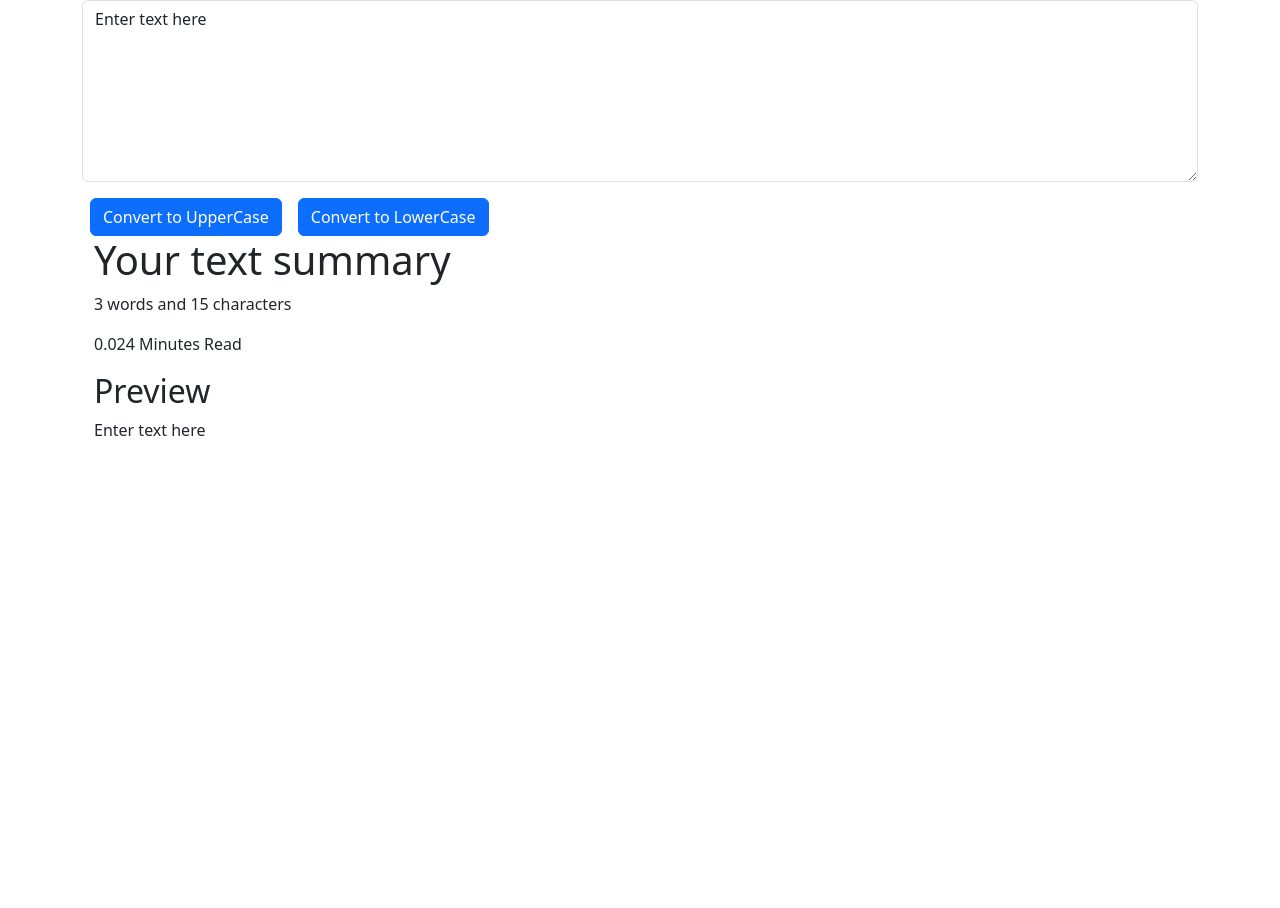
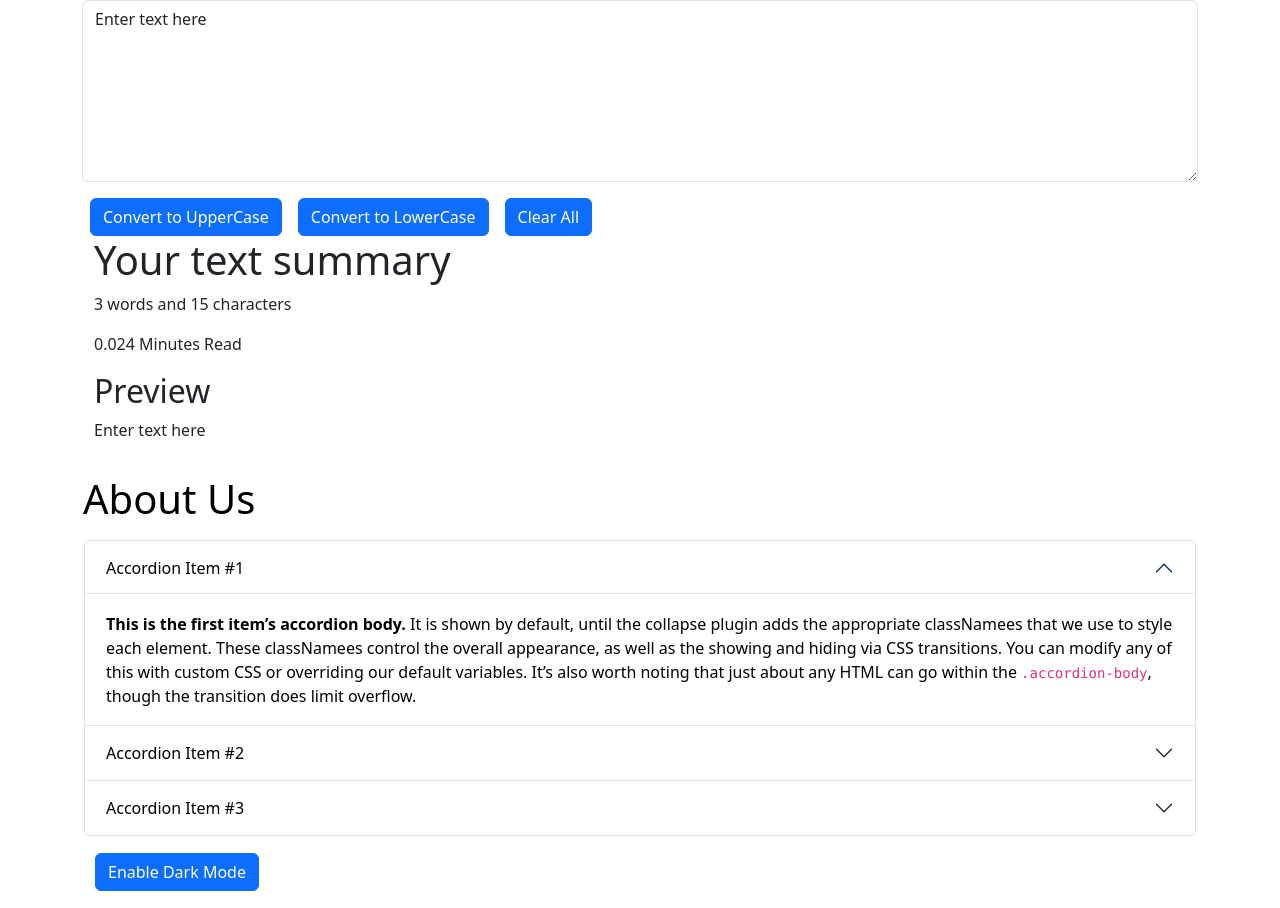
Before and after one commit to cricketers/TextUtils, a React (Create React App) app: page / in a window 1280 px wide. Shown: the part 160-1068 px from the top of the page. Before the commit the page ends 800 px from the top, so only its background shows below. Built offline with nearby package versions, Linux system fonts and the light colour scheme.

Commit message:
video 10 is completed

```diff
--- a/src/App.js
+++ b/src/App.js
@@ -1,4 +1,5 @@
 import './App.css';
+import About from './component/About';
 import Navbar from './component/Navbar';
 import TextForm from './component/TextForm';
 
@@ -15,6 +16,7 @@
       <div className="container my-3">
         <TextForm heading="Enter your Text" />
       </div>
+      <About/>
     </>
   );
 }
--- /dev/null
+++ b/src/component/About.js
@@ -0,0 +1,77 @@
+import React, { useState } from 'react'
+
+export default function About() {
+ const [myStyle, setMyStyle] = useState({
+color:'black',
+backgroundColor:'white',
+border: '1px solid white'
+    })
+
+    const [btntext, setBtnText] = useState("Enable Dark Mode");
+
+  const toggleStyle= ()=>{
+        if(myStyle.color === 'black'){
+               setMyStyle({
+                    color:'white',
+                    backgroundColor:'black'
+               })
+               setBtnText("Enable Light Mode");
+        }
+        else{
+              setMyStyle({
+                    color:'black',
+                    backgroundColor:'white'
+               })
+                           setBtnText("Enable Dark Mode");
+
+        }
+        }
+
+
+  return (
+    <div className='container' style={myStyle}>
+        <h1 className='my-3'>About Us</h1>
+     <div className="accordion" id="accordionExample" style={myStyle}>
+  <div className="accordion-item">
+    <h2 className="accordion-header">
+      <button className="accordion-button" type="button" style={myStyle} data-bs-toggle="collapse" data-bs-target="#collapseOne" aria-expanded="true" aria-controls="collapseOne">
+        Accordion Item #1
+      </button>
+    </h2>
+    <div id="collapseOne" className="accordion-collapse collapse show" style={myStyle} data-bs-parent="#accordionExample">
+      <div className="accordion-body">
+        <strong>This is the first item’s accordion body.</strong> It is shown by default, until the collapse plugin adds the appropriate classNamees that we use to style each element. These classNamees control the overall appearance, as well as the showing and hiding via CSS transitions. You can modify any of this with custom CSS or overriding our default variables. It’s also worth noting that just about any HTML can go within the <code>.accordion-body</code>, though the transition does limit overflow.
+      </div>
+    </div>
+  </div>
+  <div className="accordion-item">
+    <h2 className="accordion-header">
+      <button className="accordion-button collapsed" type="button" style={myStyle} data-bs-toggle="collapse" data-bs-target="#collapseTwo" aria-expanded="false" aria-controls="collapseTwo">
+        Accordion Item #2
+      </button>
+    </h2>
+    <div id="collapseTwo" className="accordion-collapse collapse" style={myStyle} data-bs-parent="#accordionExample">
+      <div className="accordion-body">
+        <strong>This is the second item’s accordion body.</strong> It is hidden by default, until the collapse plugin adds the appropriate classNamees that we use to style each element. These classNamees control the overall appearance, as well as the showing and hiding via CSS transitions. You can modify any of this with custom CSS or overriding our default variables. It’s also worth noting that just about any HTML can go within the <code>.accordion-body</code>, though the transition does limit overflow.
+      </div>
+    </div>
+  </div>
+  <div className="accordion-item">
+    <h2 className="accordion-header">
+      <button className="accordion-button collapsed" type="button" style={myStyle} data-bs-toggle="collapse" data-bs-target="#collapseThree" aria-expanded="false" aria-controls="collapseThree">
+        Accordion Item #3
+      </button>
+    </h2>
+    <div id="collapseThree" className="accordion-collapse collapse" style={myStyle} data-bs-parent="#accordionExample">
+      <div className="accordion-body">
+        <strong>This is the third item’s accordion body.</strong> It is hidden by default, until the collapse plugin adds the appropriate classNamees that we use to style each element. These classNamees control the overall appearance, as well as the showing and hiding via CSS transitions. You can modify any of this with custom CSS or overriding our default variables. It’s also worth noting that just about any HTML can go within the <code>.accordion-body</code>, though the transition does limit overflow.
+      </div>
+    </div>
+  </div>
+</div>
+<div className="container">
+ <button type='submit' onClick={toggleStyle} className='btn btn-primary my-3'>{btntext}</button>
+</div>
+    </div>
+  )
+}
--- a/src/component/TextForm.js
+++ b/src/component/TextForm.js
@@ -14,6 +14,11 @@
         setText(newText);
     }
 
+    const handleclearClick= ()=>{
+        // console.log("Uppercase was clicked" + text);
+        let newText ='';
+        setText(newText);
+    }
       const handleOnChange= (event)=>{
         // console.log("On Change");
         setText(event.target.value);
@@ -46,6 +51,9 @@
         <button type="submit" onClick={handleLoClick} className="btn btn-primary mx-2">
         Convert to LowerCase
         </button>
+         <button type="submit" onClick={handleclearClick} className="btn btn-primary mx-2">
+       Clear All
+        </button>
       </form>
     </div>
     <div className="container">
```
